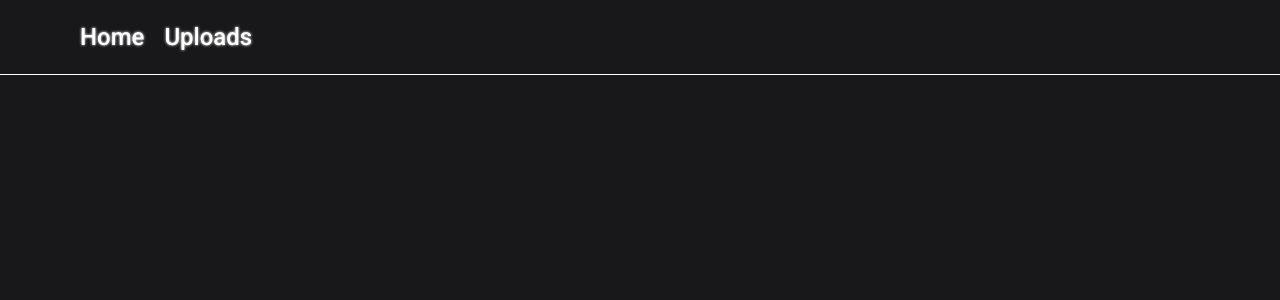
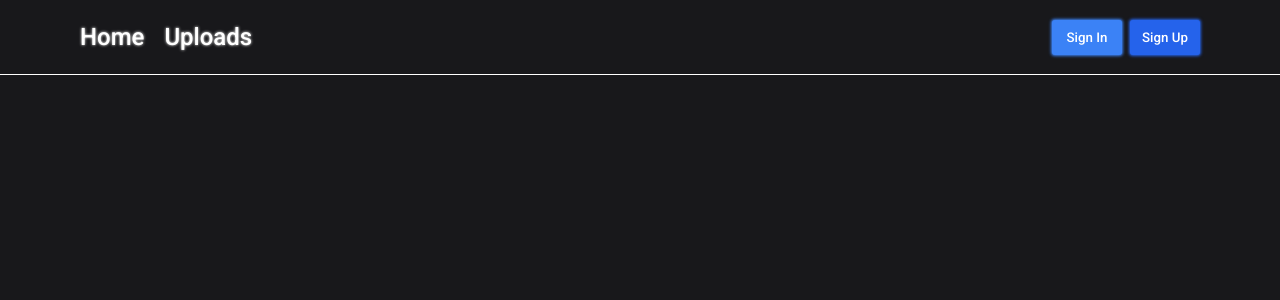
Before and after one commit to AkioKane/file-uploader, a React (Vite) app in the folder client/: page / in a window 1280 px wide. Shown: the top 300 px of the page. Built offline with nearby package versions, Linux system fonts and the light colour scheme.

Commit message:
Added header user info

```diff
--- a/client/src/components/Header.jsx
+++ b/client/src/components/Header.jsx
@@ -1,7 +1,67 @@
+import { useState, useRef, useEffect } from "react";
+import { Link } from "react-router-dom";
+import user from "../assets/user.svg";
 import "../styles/Header.css";
-import { Link } from "react-router-dom";
 
 function Header() {
+  const [userInfoDisplay, setUserInfoDisplay] = useState("none");
+  const userInfoRef = useRef(null);
+  const userImgRef = useRef(null);
+
+  useEffect(() => {
+    const handleClickOutside = (event) => {
+      if (userInfoRef.current &&
+        !userInfoRef.current.contains(event.target) &&
+        !userImgRef.current.contains(event.target)
+      ) {
+        setUserInfoDisplay("none")
+      }
+    };
+
+    document.addEventListener("mousedown", handleClickOutside);
+
+    return () => {
+      document.removeEventListener("mousedown", handleClickOutside);
+    };
+  }, []);
+
+  const profile = (name) => {
+    return (
+      <>
+        <div className="profile">
+          <img ref={userImgRef} src={user} alt="user" onMouseDown={() => {
+            setUserInfoDisplay("flex");
+          }} />
+          <div ref={userInfoRef} className="user-info" style={{
+            display: userInfoDisplay
+          }}>
+            {/* User Menu */}
+          </div>
+        </div>
+      </>
+    )
+  }
+
+  const loginBtns = () => {
+    return (
+      <>
+        <div className="login-btns">
+          <button className="login">Sign In</button>
+          <button className="register">Sign Up</button>
+        </div>
+      </>
+    )
+  }
+
+  const checkRegister = () => {
+    const register = false; // cookie flag
+    if (register) {
+      return true;
+    } else {
+      return false;
+    }
+  }
+
   return (
     <>
       <header className="header-main">
@@ -20,7 +80,9 @@ function Header() {
           </Link>
         </div>
 
-        <div className="user-elements"></div>
+        <div className="user-elements">
+          {checkRegister() ? profile("akio") : loginBtns()}
+        </div>
       </header>
     </>
   )
--- a/client/src/index.css
+++ b/client/src/index.css
@@ -1,6 +1,11 @@
 @font-face {
   font-family: "Roboto";
   src: url("./fonts/Roboto/static/Roboto-Medium.ttf");
+}
+
+@font-face {
+  font-family: "Roboto Thin";
+  src: url("./fonts/Roboto/static/Roboto-Light.ttf");
 }
 
 * {
@@ -12,6 +17,8 @@
 :root {
   --bg-color: #18181b;
   --header-height: 75px;
+  --btn-login-color: #3b82f6;
+  --btn-register-color: #2563eb;
 }
 
 body {
@@ -19,3 +26,8 @@ body {
   color: white;
   font-family: "Roboto", sans-serif;
 }
+
+span,
+p {
+  font-family: "Roboto Thin";
+}
--- a/client/src/styles/Header.css
+++ b/client/src/styles/Header.css
@@ -1,4 +1,6 @@
 .header-main {
+  display: flex;
+  justify-content: space-between;
   height: var(--header-height);
   border-bottom: 1px solid white;
 }
@@ -9,6 +11,7 @@
   gap: 1.25em;
   margin-left: 5em;
   height: 100%;
+  width: min-content;
 }
 
 a {
@@ -23,9 +26,9 @@ a {
 }
 
 a h2 {
-  transition: all 0.3s ease-in-out;
   font-weight: 100;
   text-shadow: 0 0 3px;
+  transition: all 0.2s ease-in-out;
 }
 
 a:hover {
@@ -48,3 +51,54 @@ a .marker {
   opacity: 0;
   transition: all 0.2s ease-in-out;
 }
+
+.user-elements {
+  margin-right: 5em;
+}
+
+.profile {
+  display: flex;
+  align-items: center;
+  height: 100%;
+  gap: 0.25em;
+}
+
+.profile img {
+  height: 42px;
+  background-color: #404040;
+  border-radius: 50%;
+  padding: 5px;
+  cursor: pointer;
+  transition: all 0.2s ease-in-out;
+}
+
+.profile img:hover {
+  transform: scale(1.1);
+}
+
+.login-btns {
+  display: flex;
+  align-items: center;
+  height: 100%;
+  gap: 0.5em;
+}
+
+.login-btns button {
+  height: 35px;
+  width: 70px;
+  color: white;
+  border: none;
+  border-radius: 3px;
+  font-family: "Roboto";
+  transition: all 0.2s ease-in-out;
+}
+
+.login-btns .login {
+  background-color: var(--btn-login-color);
+  box-shadow: 0 0 3px 1px var(--btn-login-color);
+}
+
+.login-btns .register {
+  background-color: var(--btn-register-color);
+  box-shadow: 0 0 3px 1px var(--btn-register-color);
+}
```
Also changed, not shown: client/src/assets/user.svg (added).
